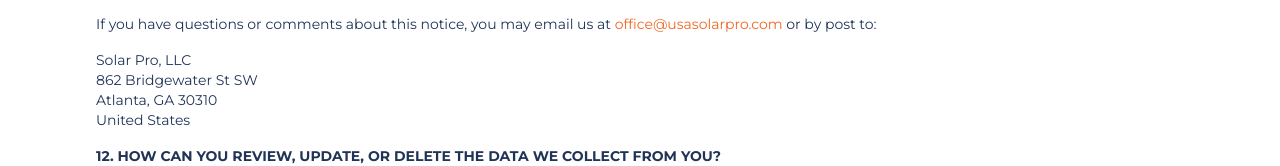
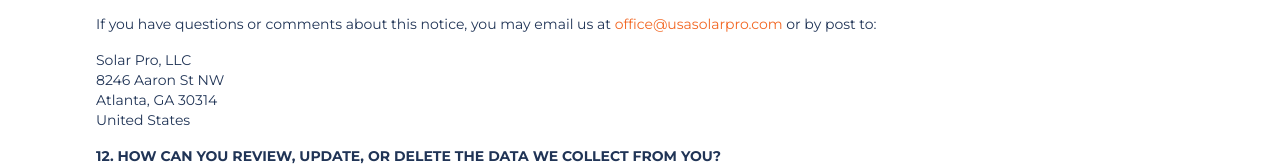
Before and after one commit to Usasolarpro/USASolarPro, a Next.js app: page /privacypolicy in a window 1280 px wide. Shown: the part 4318-4484 px from the top of the page. Built offline with nearby package versions, Linux system fonts and the light colour scheme.

Commit message:
Update adress and typo

```diff
--- a/pages/contact.tsx
+++ b/pages/contact.tsx
@@ -321,10 +321,10 @@
         </div>
 
         <div className="flex flex-col sm:flex-row px-8 sm:px-0 gap-4 sm:justify-between">
-          {/* Proyect type */}
+          {/* Project type */}
 
           <div className="space-y-2">
-            <label className="text-sm font-bold">Proyect type*</label>
+            <label className="text-sm font-bold">Project type*</label>
             <div className="flex items-center space-x-2">
               <input
                 {...register("proyectType", { required: true })}
--- a/pages/privacypolicy.tsx
+++ b/pages/privacypolicy.tsx
@@ -544,8 +544,8 @@
         </p>
 
         <p>Solar Pro, LLC</p>
-        <p>862 Bridgewater St SW</p>
-        <p>Atlanta, GA 30310</p>
+        <p>8246 Aaron St NW</p>
+        <p>Atlanta, GA 30314</p>
         <p className="mb-[1rem]">United States</p>
 
         <h3
```
